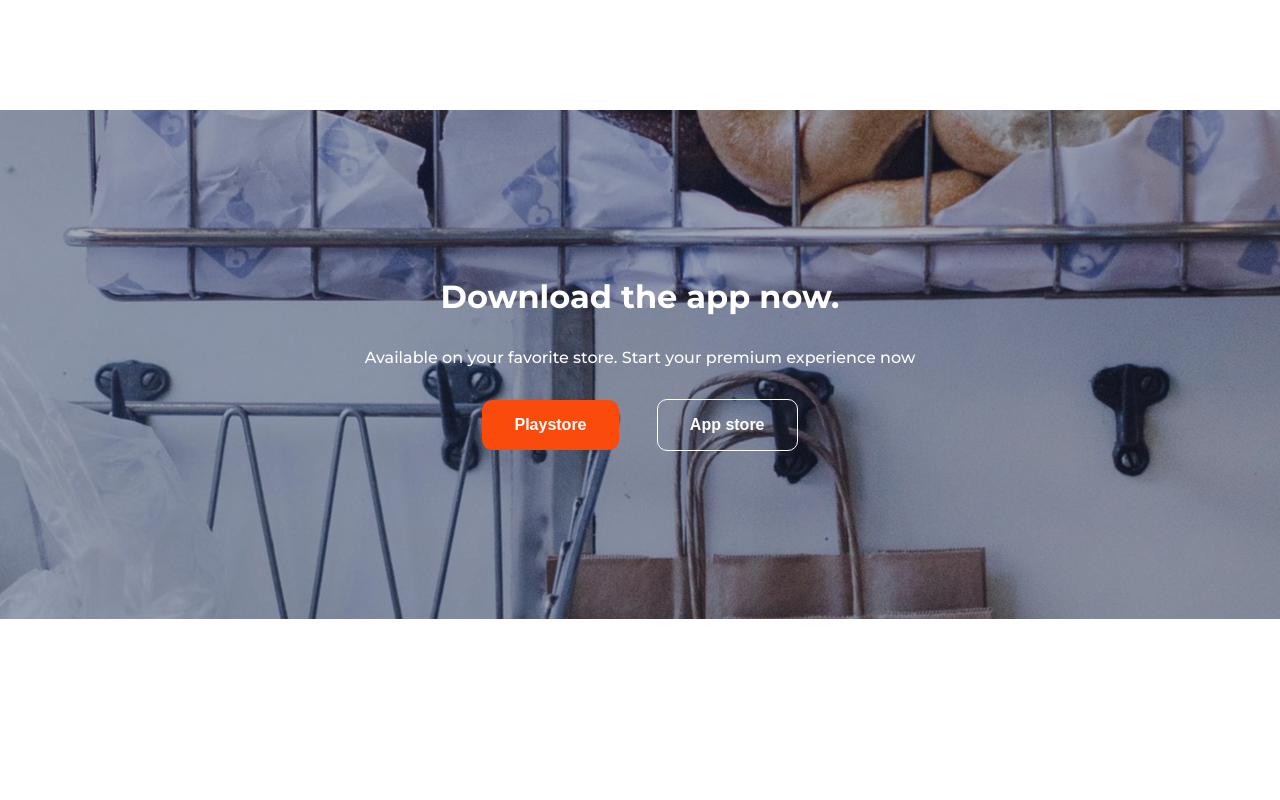
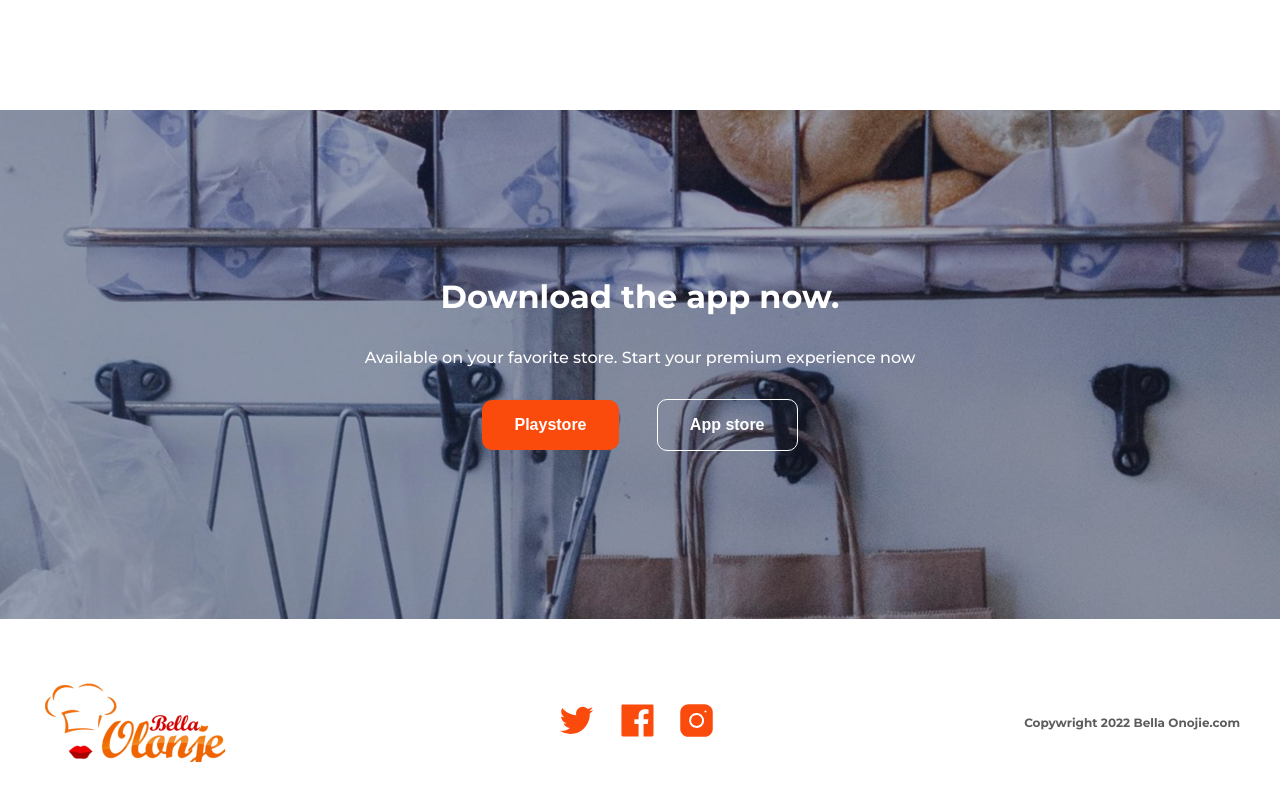
Before and after one commit to YunusInoluk/Food-App-Landing-Page, a website: page index.html in a window 1280 px wide. Shown: the part 3200-4000 px from the top of the page. Before the commit the page ends 3819 px from the top, so only its background shows below. Drawn offline with Linux system fonts and the light colour scheme.

Commit message:
Footer complated

```diff
--- a/index.html
+++ b/index.html
@@ -112,8 +112,22 @@
         <button class="btn btn-secondary">App store</button>
       </div>
     </div>
-    <footer>
-      <!-- Footer -->
+    <footer class="footer">
+      <div class="container">
+        <img src="./assets/images/logo.png" alt="logo" />
+        <div class="social-icons">
+          <a href="#"
+            ><img src="./assets/icons/twitter.svg" alt="twitter logo"
+          /></a>
+          <a href="#"
+            ><img src="./assets/icons/facebook.svg" alt="facebook logo"
+          /></a>
+          <a href="#"
+            ><img src="./assets/icons/instagram.svg" alt="instagram logo"
+          /></a>
+        </div>
+        <p class="copyright">Copywright 2022 Bella Onojie.com</p>
+      </div>
     </footer>
   </body>
   <script src="./js/main.js"></script>
--- /dev/null
+++ b/scss/layout/_footer.scss
@@ -0,0 +1,23 @@
+.footer {
+  padding: 4rem 0;
+  .container {
+    display: flex;
+    justify-content: space-between;
+    align-items: center;
+
+    .social-icons {
+      display: flex;
+      align-items: center;
+      justify-content: space-between;
+      width: 10rem;
+      img {
+        cursor: pointer;
+      }
+    }
+    .copyright {
+      color: #5c5c5c;
+      font-size: 0.75rem;
+      font-weight: bold;
+    }
+  }
+}
--- a/scss/main.scss
+++ b/scss/main.scss
@@ -6,3 +6,4 @@
 @import "./layout/hero";
 @import "./layout/how-work";
 @import "./layout/download-app";
+@import "./layout/footer";
```
Also changed, not shown: css/style.css, 1 other file.
